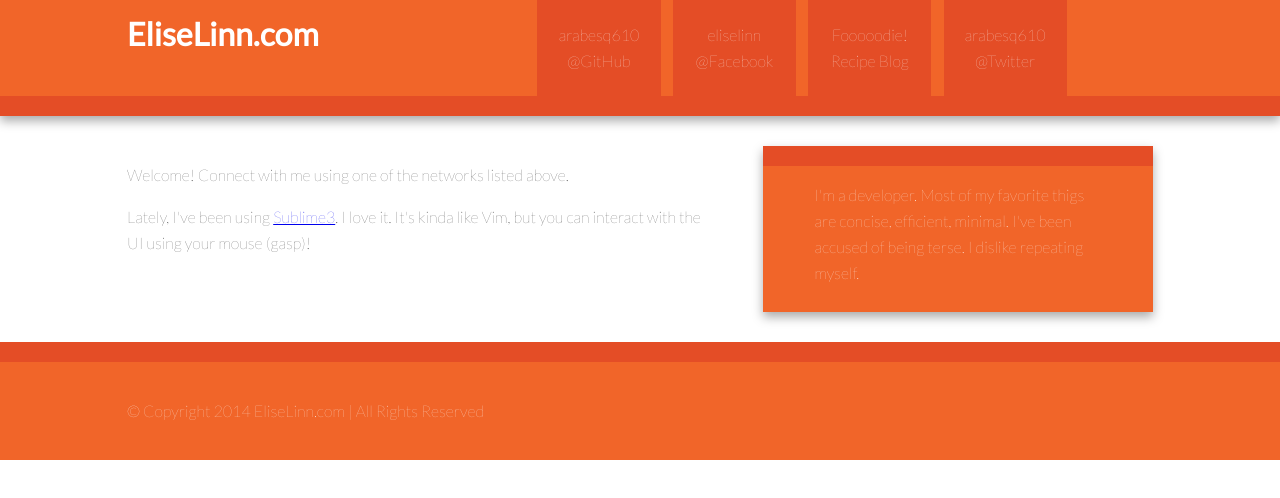
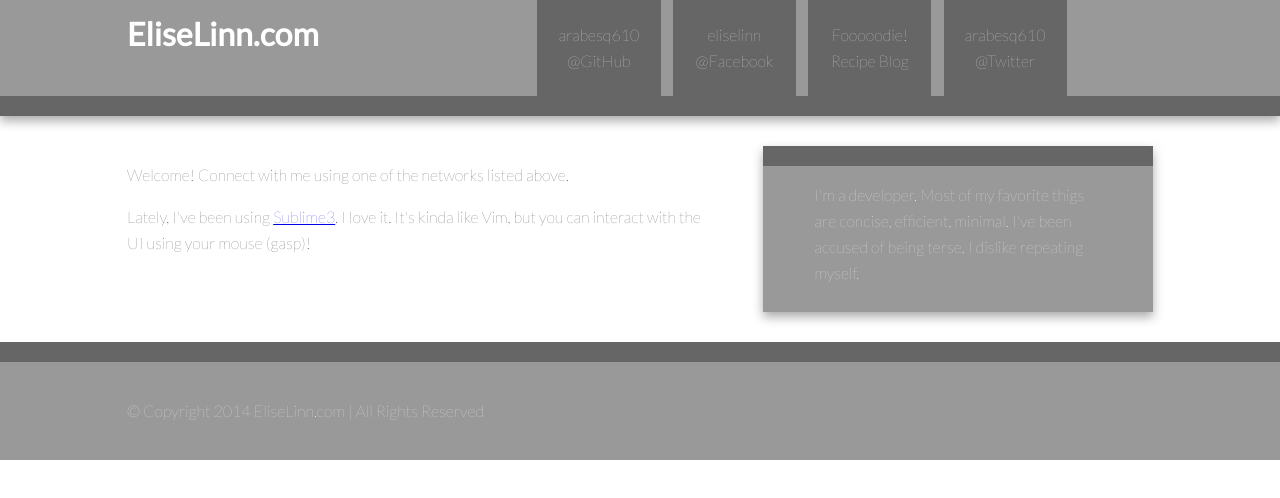
Before and after one commit to arabesq610/eliselinn.com, a plain HTML site: page index.html in a window 1280 px wide. Drawn offline with nearby package versions, Linux system fonts and the light colour scheme.

Commit message:
remove orange color (b/c it's awful) for shades of grey (just for now)

```diff
--- a/css/main.css
+++ b/css/main.css
@@ -16,12 +16,12 @@ body {
 }
 
 ::-moz-selection {
-    background: #b3d4fc;
+    background: #444;
     text-shadow: none;
 }
 
 ::selection {
-    background: #b3d4fc;
+    background: #444;
     text-shadow: none;
 }
 
@@ -75,18 +75,18 @@ body {
    =================== */
 
 .header-container {
-    border-bottom: 20px solid #e44d26;
+    border-bottom: 20px solid #666;
 }
 
 .footer-container,
 .main aside {
-    border-top: 20px solid #e44d26;
+    border-top: 20px solid #666;
 }
 
 .header-container,
 .footer-container,
 .main aside {
-    background: #f16529;
+    background: #999;
 }
 
 .title {
@@ -109,7 +109,7 @@ nav a {
     text-align: center;
     text-decoration: none;
     color: white;
-    background: #e44d26;
+    background: #666;
 }
 
 nav a:hover,
```
